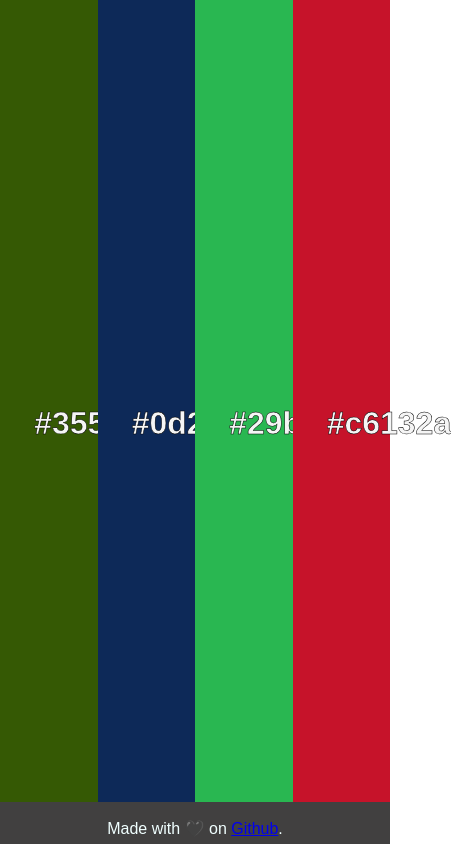
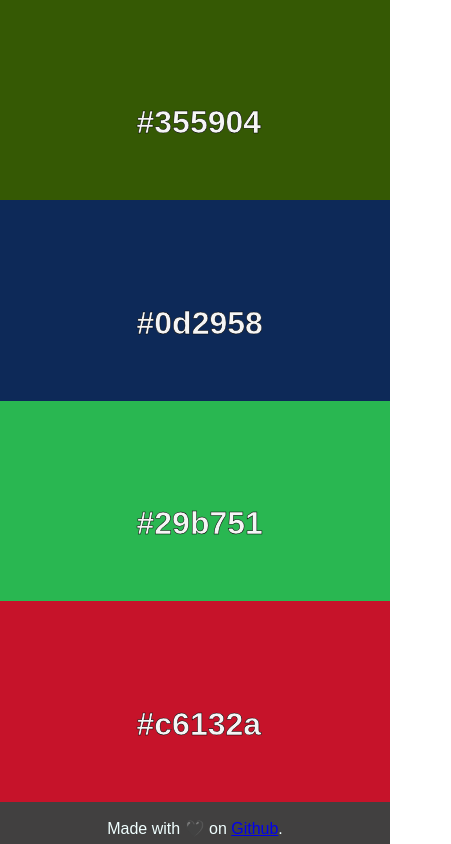
Before and after one commit to timothyac/palette-gen, a Vue app: page / in a window 390 px wide. Shown: the whole page, 451 px wide, since content can reach past the window. Built offline with nearby package versions, Linux system fonts and the light colour scheme.

Commit message:
Tablet/Phone responive CSS

```diff
--- a/src/components/Grid.vue
+++ b/src/components/Grid.vue
@@ -26,4 +26,16 @@ export default {
   grid-template-columns: repeat(4, 1fr);
   height: 95vh;
 }
+
+@media (max-width: 800px) {
+  .grid-template {
+    grid-template-columns: repeat(2, 1fr);
+  }
+}
+
+@media (max-width: 500px) {
+  .grid-template {
+    grid-template-columns: 1fr;
+  }
+}
 </style>
```
